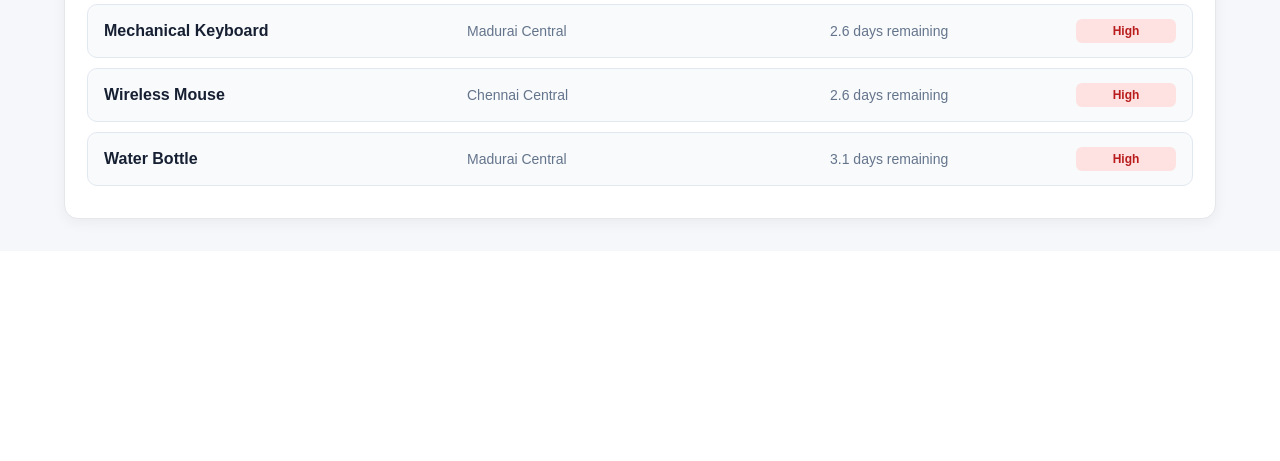
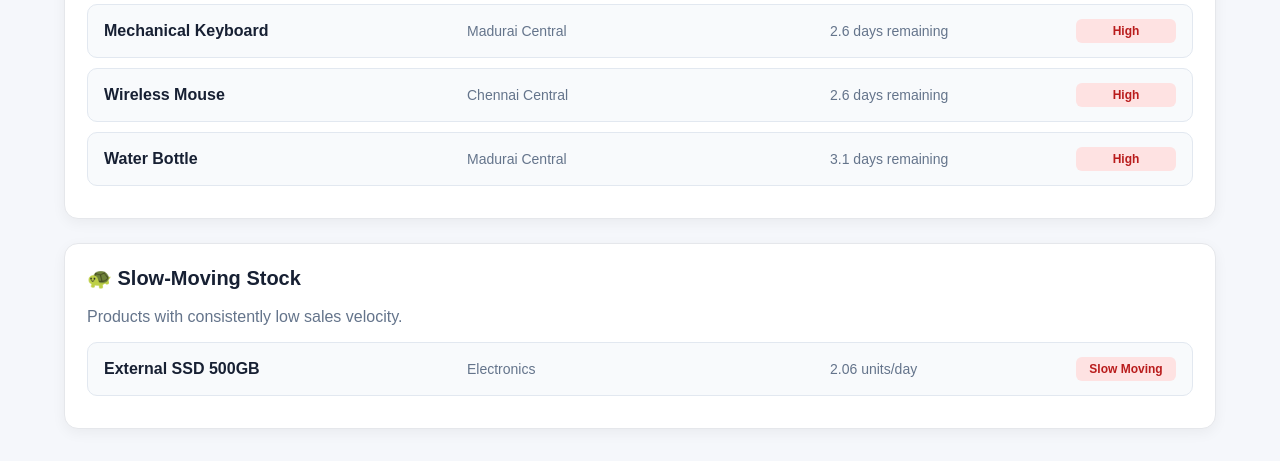
Before and after one commit to sowndharya2007-SA/RetailIQ, a Flask app: page / in a window 1280 px wide. Shown: the part 1782-2243 px from the top of the page. Before the commit the page ends 2010 px from the top, so only its background shows below. Run offline with Flask 3, Linux system fonts and the light colour scheme.

Commit message:
Complete retail dashboard analysis views

```diff
--- a/templates/index.html
+++ b/templates/index.html
@@ -64,8 +64,6 @@
         </div>
 
     </section>
-
-
     <!-- AI COPILOT -->
     <section class="section">
 
@@ -131,6 +129,13 @@
         </div>
 
     </section>
+    <section class="section">
+        <div class="card">
+            <h2>🐢 Slow-Moving Stock</h2>
+                <p>Products with consistently low sales velocity.</p>
+            <div id="slow-moving">Loading slow-moving products...</div>
+        </div>
+</section>
 
 </main>
 
@@ -184,6 +189,7 @@ function renderDashboard() {
     const stockout = data.stockout_risk || [];
     const attention = data.attention_items || [];
     const sales = data.sales_summary || [];
+    const slowMoving = data.slow_moving || [];
 
 
     /* KPI */
@@ -336,7 +342,24 @@ function renderDashboard() {
 
             }).join("");
     }
-}
+    const slowMovingBox = document.getElementById("slow-moving");
+
+    if (slowMoving.length === 0) {
+        slowMovingBox.innerHTML =
+            "<p>No slow-moving products detected.</p>";
+    } else {
+        slowMovingBox.innerHTML = slowMoving.map(item => {
+                return `
+                    <div class="alert">
+                        <strong>${item.product_name}</strong>
+                        <span>${item.category}</span>
+                        <span>${Number(item.daily_avg_sales).toFixed(2)} units/day</span>
+                        <b>Slow Moving</b>
+                     </div>
+                `;
+            }).join("");
+        }
+    }
 
 
 /* -----------------------------
```
